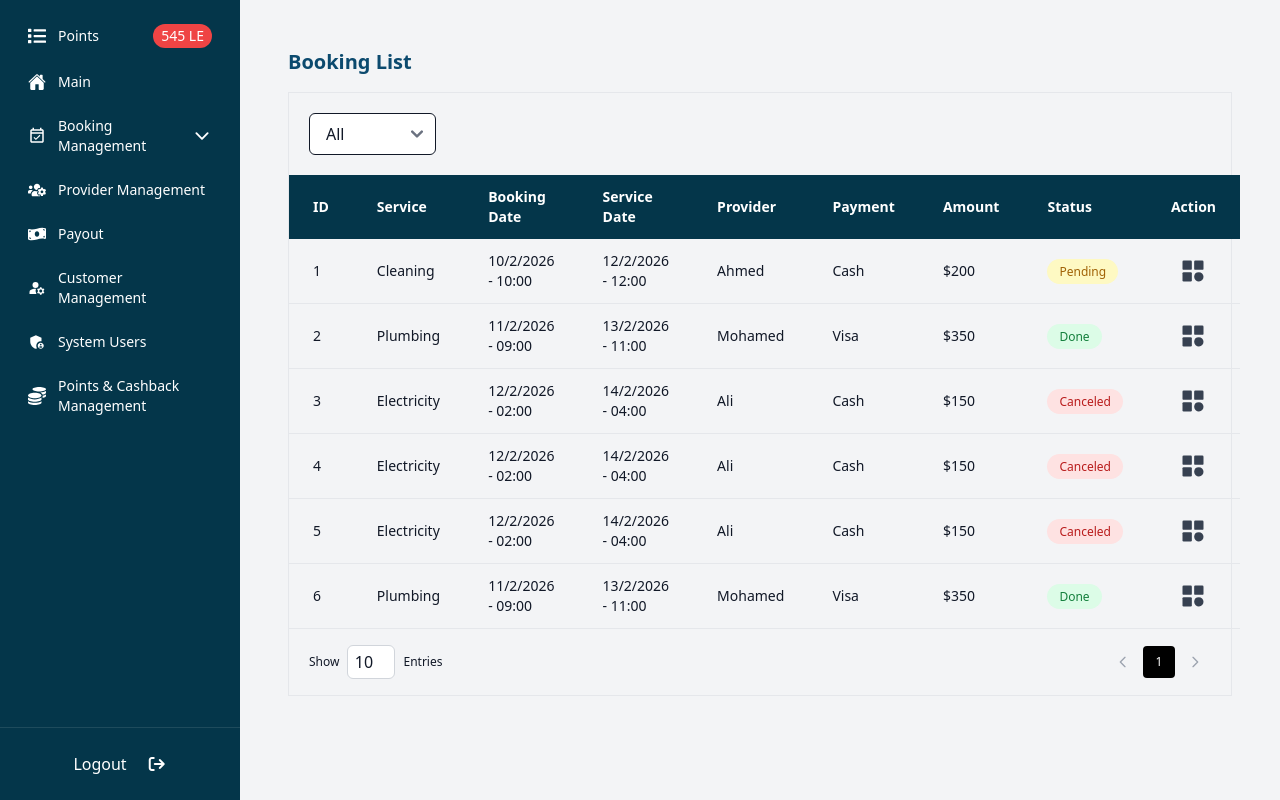
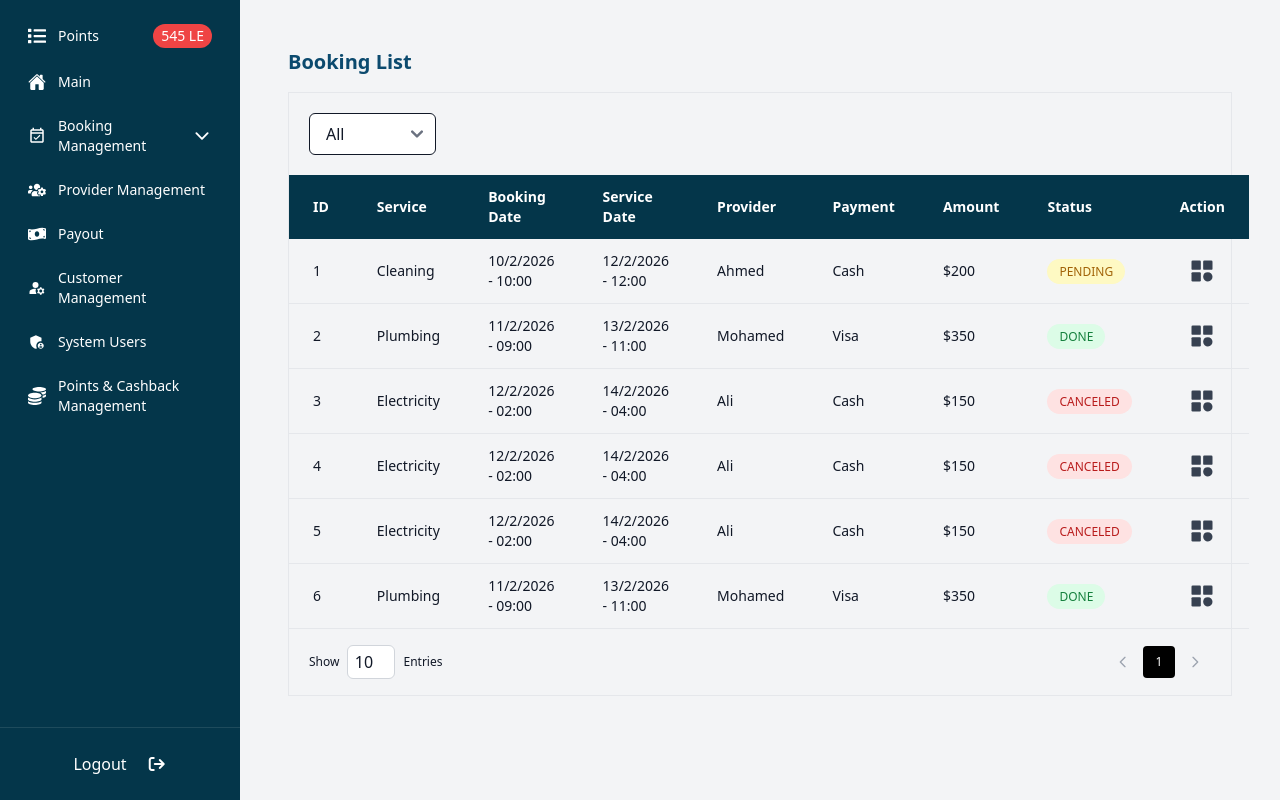
Before and after one commit to SaraMedhat450/Petra_Project, a React (Vite) app: page /customer/booking in a window 1280 px wide. Built offline with nearby package versions, Linux system fonts and the light colour scheme.

Commit message:
updates in font

```diff
--- a/src/components/CustomerComponents/Booking.jsx
+++ b/src/components/CustomerComponents/Booking.jsx
@@ -59,7 +59,7 @@ export default function Booking() {
 
         <tbody>
           {filteredBookings.map((item) => (
-            <tr key={item.id} className="border-b relative">
+            <tr key={item.id} className="border-b relative font-sm">
               <td className="px-6 py-3">{item.id}</td>
               <td className="px-6 py-3">{item.service}</td>
               <td className="px-6 py-3">{item.bookingDate}</td>
@@ -70,7 +70,7 @@ export default function Booking() {
 
               <td className="px-6 py-3">
                 <span
-                  className={`px-3 py-1 rounded-full text-xs font-medium
+                  className={`px-3 py-1 rounded-full text-xs font-medium uppercase
                     ${item.status === "Pending" && "bg-yellow-100 text-yellow-700"}
                     ${item.status === "Done" && "bg-green-100 text-green-700"}
                     ${item.status === "Canceled" && "bg-red-100 text-red-700"}
@@ -85,7 +85,7 @@ export default function Booking() {
                   onClick={() =>
                     setOpenMenuId(openMenuId === item.id ? null : item.id)
                   }
-                  className="text-gray-700 hover:text-blue-600 flex justify-center w-full"
+                  className="text-gray-700 hover:text-sky-900/70 flex justify-center w-full"
                 >
                   <TbCategoryFilled size={28} />
                 </button>
--- a/src/components/ProviderServiceList.jsx
+++ b/src/components/ProviderServiceList.jsx
@@ -212,7 +212,7 @@ export default function ProviderServiceList() {
                   <th className="px-2 py-3 font-semibold text-center w-24">Actions</th>
                 </tr>
               </thead>
-              <tbody className="divide-y divide-gray-200 font-thin">
+              <tbody className="divide-y divide-gray-200 font-sm">
                 {currentEntries.map((service, index) => (
                   <tr key={service.id} className="hover:bg-gray-50 transition-colors ">
                     <td className="px-2 py-3 text-center">
```
